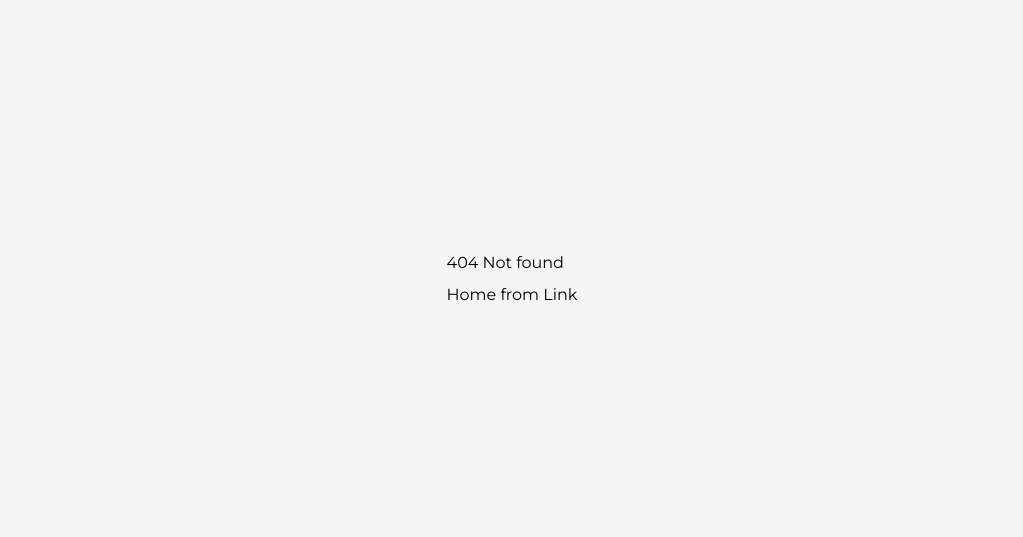
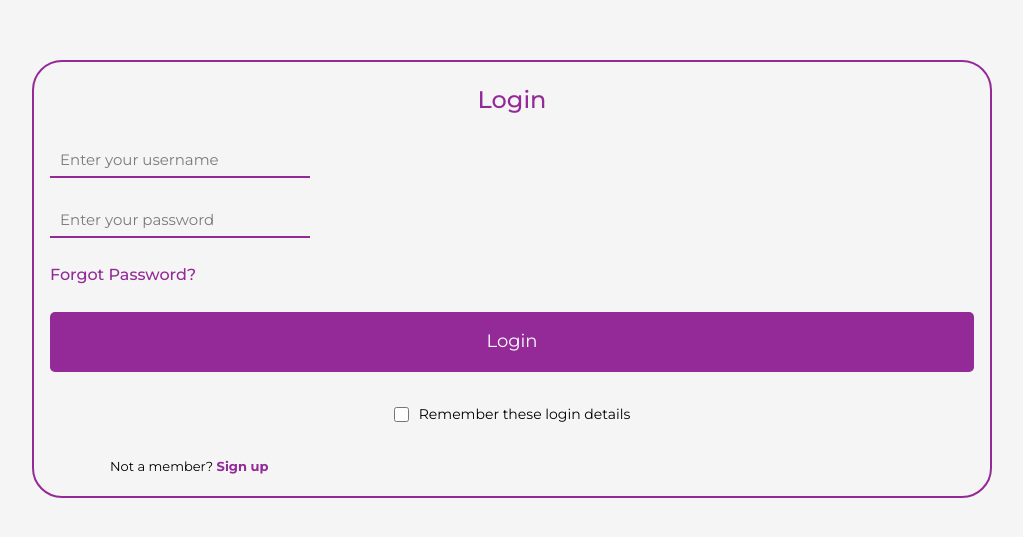
Before and after one commit to sw-alola176/FeedingAppWeb, a React (Vite) app in the folder client/: page /login in a window 1280 px wide. Before the commit this address had no page. Shown: the part 121-658 px from the top of the page, without its empty margins (128-1151 px from the left). Built offline with nearby package versions, Linux system fonts and the light colour scheme.

Commit message:
Login page fixes

```diff
--- a/client/src/App.jsx
+++ b/client/src/App.jsx
@@ -15,11 +15,11 @@ function App() {
       errorElement: <NotFoundPage />
     },
     {
-      path: '/sign-up',
+      path: '/signup',
       element: <SignInPage />
     },
     {
-      path: '/log-in',
+      path: '/login',
       element: <LogInPage />
     },
     {
--- a/client/src/pages/Login/LogInPage.jsx
+++ b/client/src/pages/Login/LogInPage.jsx
@@ -3,33 +3,40 @@ import styles from './Login.module.css'
 
 const LoginInPage = () => {
   return (
-    <div id="login-container">
-
+    <div id="login-container" className={styles["login-container"]}>
       <form id="login-form" className={styles["login-form"]}>
-
         <h1>Login</h1>
-
         <input
-          type="email"
+          type="text"
           id="email"
-          placeholder='Username'
+          placeholder='Enter your username'
+          required
+          onInvalid={(e) => e.target.setCustomValidity('Please type in your username.')}
+          onInput={(e) => e.target.setCustomValidity('')}
         />
         <input
           type="password"
           id="password"
-          placeholder='Password'
+          placeholder='Enter your password'
+          required
+          onInvalid={(e) => e.target.setCustomValidity('Please type in your password.')}
+          onInput={(e) => e.target.setCustomValidity('')}
         />
-
         <Link to="/forgot" className='text-[#932A98] font-medium'><h4>Forgot Password?</h4></Link>
 
-        <button type="submit">Login</button>
+        <button
+          type="submit"
+          className={`w-full h-15 bg-[#932A98] text-white cursor-pointer text-[18px]`}
+        >Login</button>
 
-          <div>
-            <input type="checkbox" id="remember-me"/>
-            <label className='text-sm flex '> Remember these login details </label>
-          </div>
+        <div>
+          <input type="checkbox" id="remember-me"/>
+          <label className='text-sm flex '> Remember these login details </label>
+        </div>
 
-        <p>Not a member? <span><Link to="/sign-up">Sign up</Link></span></p>
+        <p className='text-[13px] ml-15'>
+          Not a member? <span className='font-bold text-[#932A98]'><Link to="/signup">Sign up</Link></span>
+        </p>
       </form>
 
     </div>
--- a/client/src/pages/Login/logIn.module.css
+++ b/client/src/pages/Login/logIn.module.css
@@ -1,5 +1,4 @@
-body {
-  font-family: Arial, sans-serif;
+.login-container {
   background-color: #f5f5f5;
   display: flex;
   justify-content: center;
@@ -14,7 +13,7 @@ body {
   gap: 25px;
   border: 2px solid #932A98;
   border-radius: 30px;
-  width: 300px;
+  width: 75vw;
   margin: auto;
   padding: 20px 16px;
 }
@@ -40,15 +39,7 @@ body {
 }
 
 .login-form button {
-  height: 40px;
-  width: 100%;
-  margin: 0px;
-  border: none;
   border-radius: 5px;
-  background-color: #932A98;
-  color: white;
-  font-size: 18px;
-  cursor: pointer;
 }
 
 input[type="checkbox"] {
@@ -75,14 +66,3 @@ input[type="checkbox"] {
   outline: none;
   border: none;
 }
-
-.login-form p {
-  text-align: center;
-  font-size: 14px;
-}
-
-.login-form span {
-  color: #932A98;
-  font-weight: 500;
-  text-align: center;
-}
--- a/client/src/pages/SignIn/SignUpPage.jsx
+++ b/client/src/pages/SignIn/SignUpPage.jsx
@@ -48,10 +48,10 @@ const SignInPage = () => {
 
             <button
               type='submit'
-              className={`ml-10 mt-10 w-60 h-15 font-medium ${styles['submit-btn']}`}
+              className={`ml-5 mt-10 w-70 h-15 font-medium ${styles['submit-btn']}`}
             >Sign Up</button>
             <p className='text-[13px] ml-13 mt-2'>Already have an account?
-              <Link to={'/log-in'}><span className='font-bold text-[#932A98]'>Login</span></Link></p>
+              <Link to={'/login'}><span className='font-bold text-[#932A98]'> Login</span></Link></p>
           </form>
 
           <hr className='w-[80%]'></hr>
--- a/client/src/pages/SignIn/SignUpPage.module.css
+++ b/client/src/pages/SignIn/SignUpPage.module.css
@@ -1,7 +1,7 @@
 .form-container {
   border: 2px solid #932A98;
   width: 75vw;
-  height: 75vh;
+  height: 65vh;
   border-radius: 30px;
   display: flex;
   flex-direction: column;
--- a/client/src/pages/Welcome/WelcomePage.jsx
+++ b/client/src/pages/Welcome/WelcomePage.jsx
@@ -22,10 +22,10 @@ const WelcomePage = () => {
         </p>
       </div>
       <div id="button-container" className='mt-[5vh] flex flex-row items-center justify-center gap-6 '>
-        <Link to='/sign-up'><button id="signup-btn" className={styles["signup-btn"]}>
+        <Link to='/signup'><button id="signup-btn" className={styles["signup-btn"]}>
           Sign up
         </button></Link>
-        <Link to='/log-in'><button id="login-btn" className={styles["login-btn"]}>
+        <Link to='/login'><button id="login-btn" className={styles["login-btn"]}>
           Log in
         </button></Link>
       </div>
```
